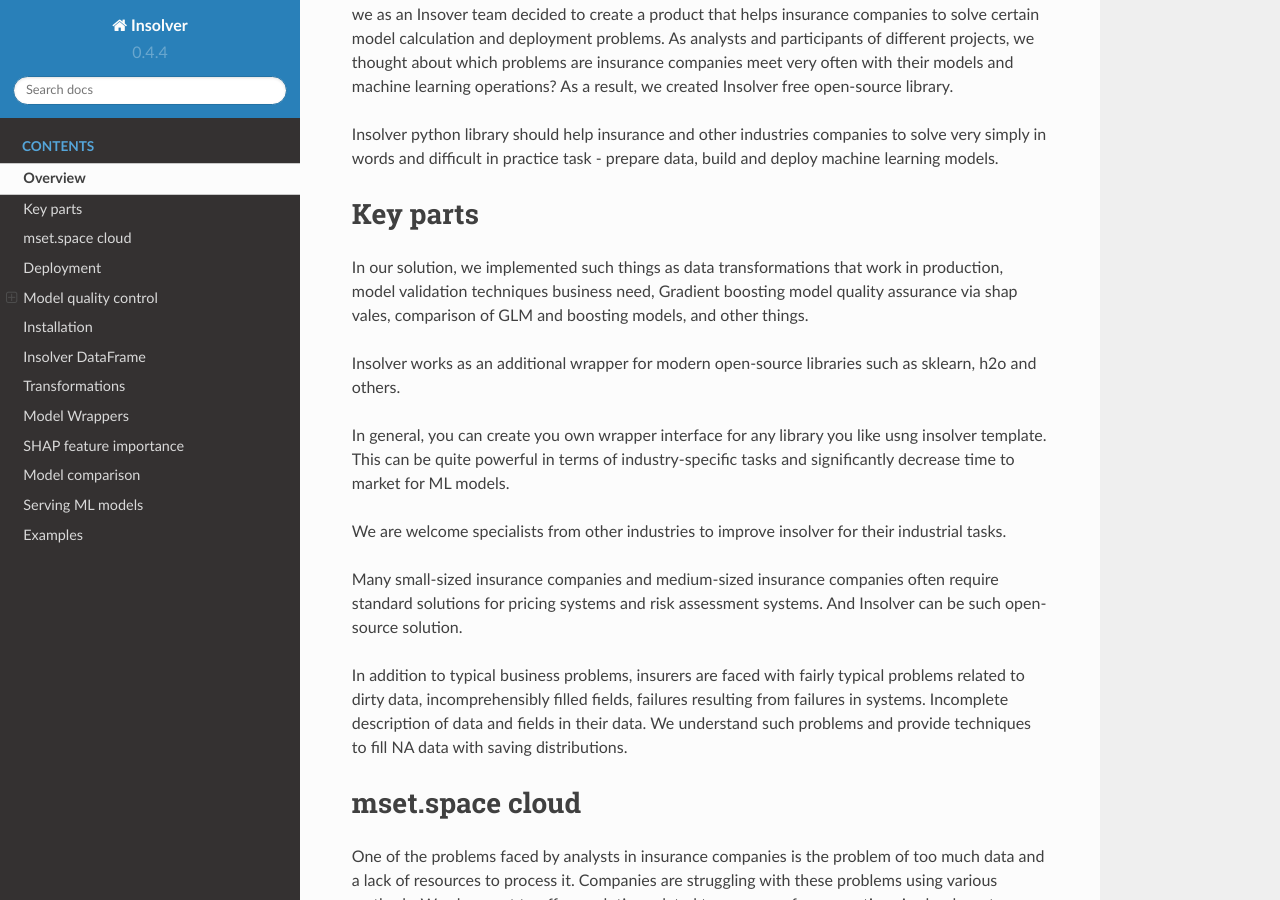
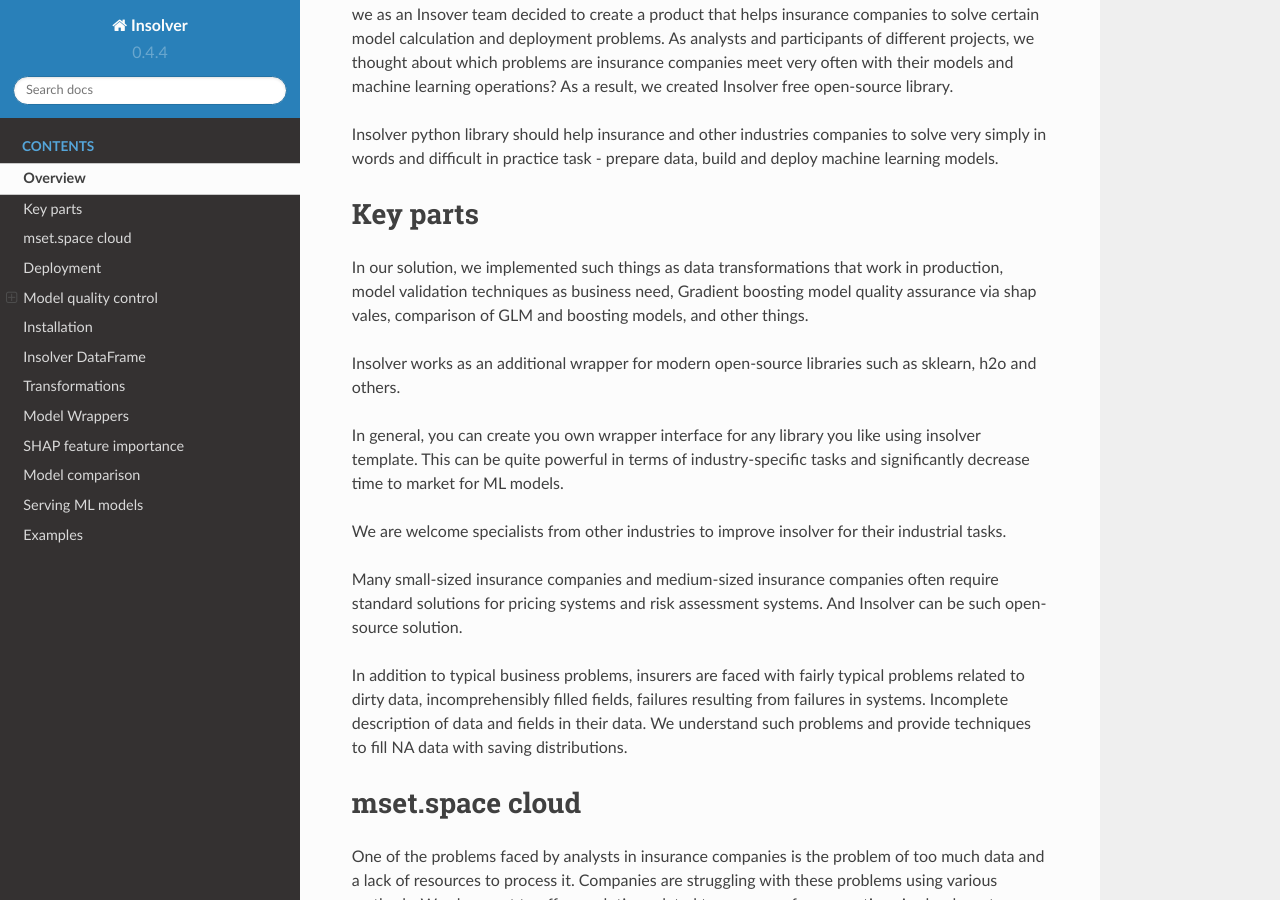
Before and after one commit to MindSetLib/Insolver, a Sphinx documentation site: the page built from docs/source/overview.md, in a window 1280 px wide and 900 px high, scrolled down 589 px. Built offline with Sphinx 7.4.7 and the Read the Docs theme 2.0.0, drawn with Linux system fonts in a browser that asks for light colours.

Commit message:
Update overview.md

```diff
--- a/docs/source/overview.md
+++ b/docs/source/overview.md
@@ -14,11 +14,11 @@
 
 # Key parts
 
-In our solution, we implemented such things as data transformations that work in production, model validation techniques business need, Gradient boosting model quality assurance via shap vales, comparison of GLM and boosting models, and other things.
+In our solution, we implemented such things as data transformations that work in production, model validation techniques as business need, Gradient boosting model quality assurance via shap vales, comparison of GLM and boosting models, and other things.
 
 Insolver works as an additional wrapper for modern open-source libraries such as sklearn, h2o and others.
 
-In general, you can create you own wrapper interface for any library you like usng insolver template. This can be quite powerful in terms of industry-specific tasks and significantly decrease time to market for ML models.
+In general, you can create you own wrapper interface for any library you like using insolver template. This can be quite powerful in terms of industry-specific tasks and significantly decrease time to market for ML models.
 
 We are welcome specialists from other industries to improve insolver for their industrial tasks.
 
```
